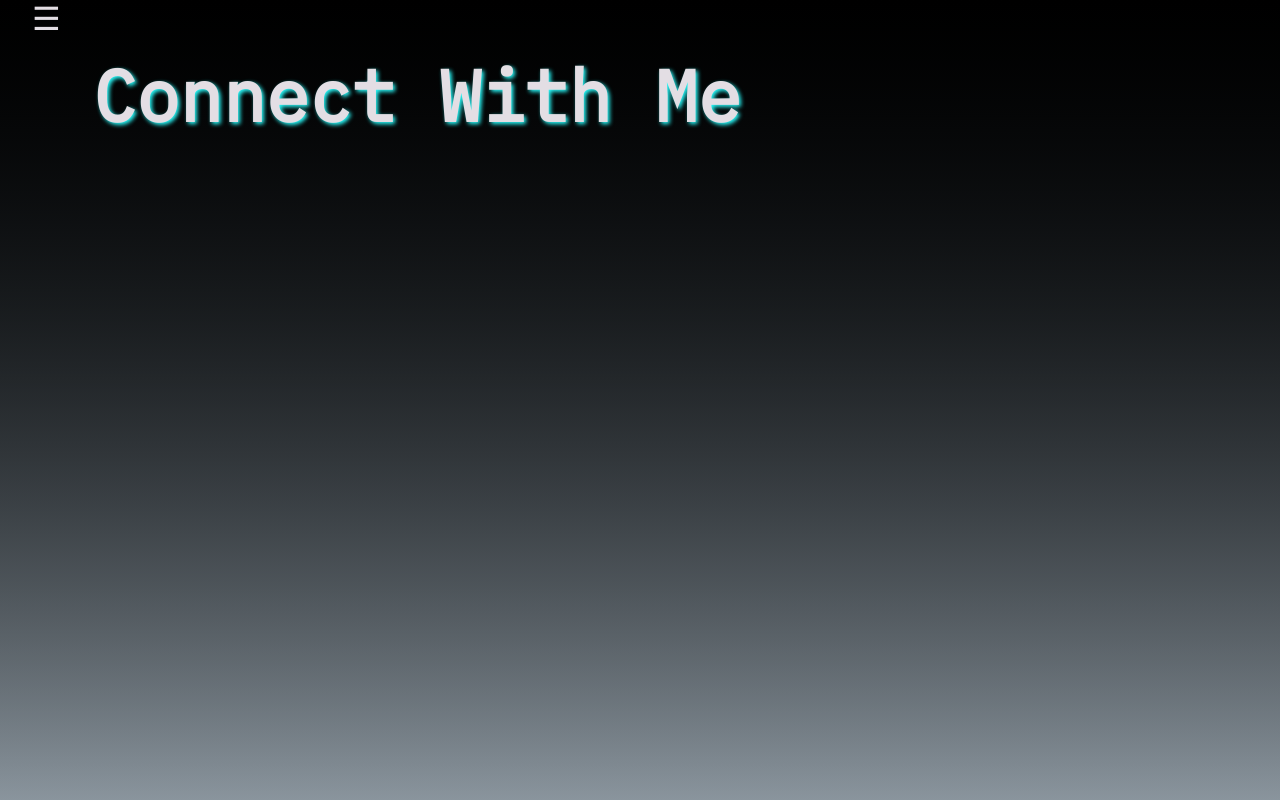
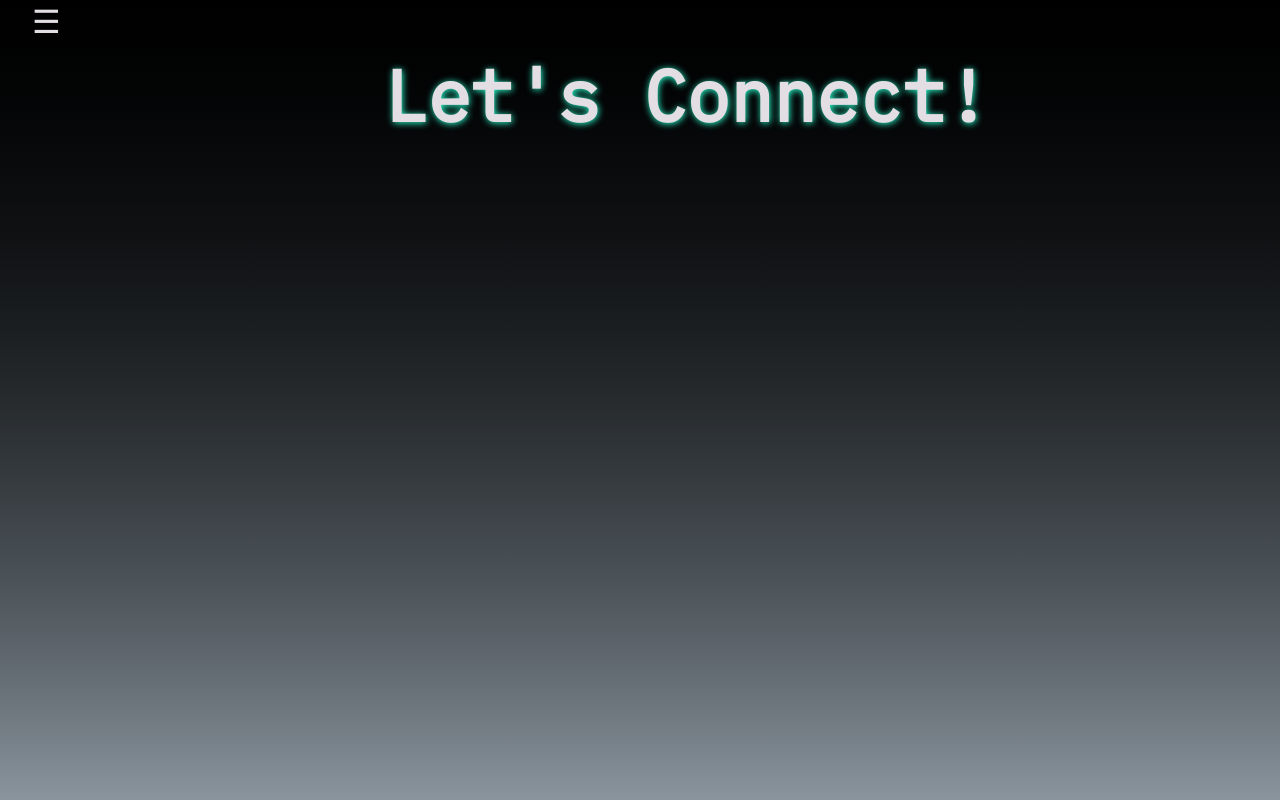
Before and after one commit to baileyjean/portfolio, a React (Create React App) app: page /drop-me-a-line in a window 1280 px wide. Built offline with nearby package versions, Linux system fonts and the light colour scheme.

Commit message:
Add sexy text shadow effect to header

```diff
--- a/public/index.html
+++ b/public/index.html
@@ -3,7 +3,7 @@
   <head>
     <link rel="preconnect" href="https://fonts.googleapis.com">
     <link rel="preconnect" href="https://fonts.gstatic.com" crossorigin>
-    <link href="https://fonts.googleapis.com/css2?family=IBM+Plex+Mono&display=swap" rel="stylesheet">
+    <link href="https://fonts.googleapis.com/css2?family=Assistant&family=IBM+Plex+Mono&display=swap" rel="stylesheet">
     <meta charset="utf-8" />
     <link rel="icon" href="%PUBLIC_URL%/favicon.ico" />
     <meta name="viewport" content="width=device-width, initial-scale=1" />
--- a/src/components/Nav.jsx
+++ b/src/components/Nav.jsx
@@ -24,8 +24,8 @@ const NavBar = () => {
         <button className="close-nav" onClick={closeNav}>X</button>
         {/* <img src={logo} alt={"Nerdy Nomad Logo"} style={{ width: '100%' }} /> */}
         <nav>
-          <span><NavLink style={{ textDecoration: 'none', color: 'white', textShadow: '2px 2px 4px #000000' }} to={"/"}>Bailey Codes</NavLink></span>
-          <span><NavLink style={{ textDecoration: 'none', color: 'white', textShadow: '2px 2px 4px #000000' }} to="/drop-me-a-line">Contact Me</NavLink></span>
+          <span><NavLink style={{ textDecoration: 'none', color: 'white', textShadow: '2px 2px 3px #000000' }} to={"/"}>Home</NavLink></span>
+          <span><NavLink style={{ textDecoration: 'none', color: 'white', textShadow: '2px 2px 3px #000000' }} to="/drop-me-a-line">Connect</NavLink></span>
         </nav>
       </div>
     </div>
--- a/src/pages/Contact.js
+++ b/src/pages/Contact.js
@@ -3,8 +3,8 @@ import React from 'react'
 const Contact = () => {
 
   return (
-    <div className="contact">
-      <h1>Connect With Me</h1>
+    <div className="pages">
+      <h1>Let's Connect!</h1>
     </div>
   )
 }
--- a/src/pages/Home.js
+++ b/src/pages/Home.js
@@ -3,7 +3,7 @@ import '../styles/App.css'
 
 const Home = () => {
   return (
-    <div className="home">
+    <div className="pages">
       <h1>BaileyCodes</h1>
     </div>
   )
--- a/src/styles/App.css
+++ b/src/styles/App.css
@@ -9,7 +9,7 @@ html, body {
   padding: 0px;
   height: 100vh;
   width: 100vw;
-  font-family: 'Encode Sans SC', sans-serif;
+  font-family: 'Assistant', sans-serif;
   font-size: 16px;
 }
 
@@ -102,9 +102,9 @@ button:hover {
 }
 
 /**************************************************************************************************************************************************/
-/******************************************************************** HOME PAGE *******************************************************************/
+/******************************************************************** PAGES (HOME & CONTACT) ******************************************************/
 /**************************************************************************************************************************************************/
-.home {
+.pages {
   display: flex;
   flex-direction: column;
   justify-content: space-around;
@@ -114,17 +114,15 @@ button:hover {
   width: 100%;
 }
 
-.home h1 {
+.pages h1 {
   font-family: 'IBM Plex Mono', monospace;
   font-size: 72px;
-  text-shadow: 2px 2px 4px #2affff;
+  text-shadow: .01em .01em .1em #2affd1;
 }
 
-/**************************************************************************************************************************************************/
-/******************************************************************** CONTACT PAGE ****************************************************************/
-/**************************************************************************************************************************************************/
-.contact h1 {
+.pages h1:hover {
   font-family: 'IBM Plex Mono', monospace;
-  font-size: 72px;
-  text-shadow: 2px 2px 4px #2affff;
+  font-size: 69px;
+  text-shadow: 0em 4em .069em #2affd1;
+  cursor: none;
 }
```
